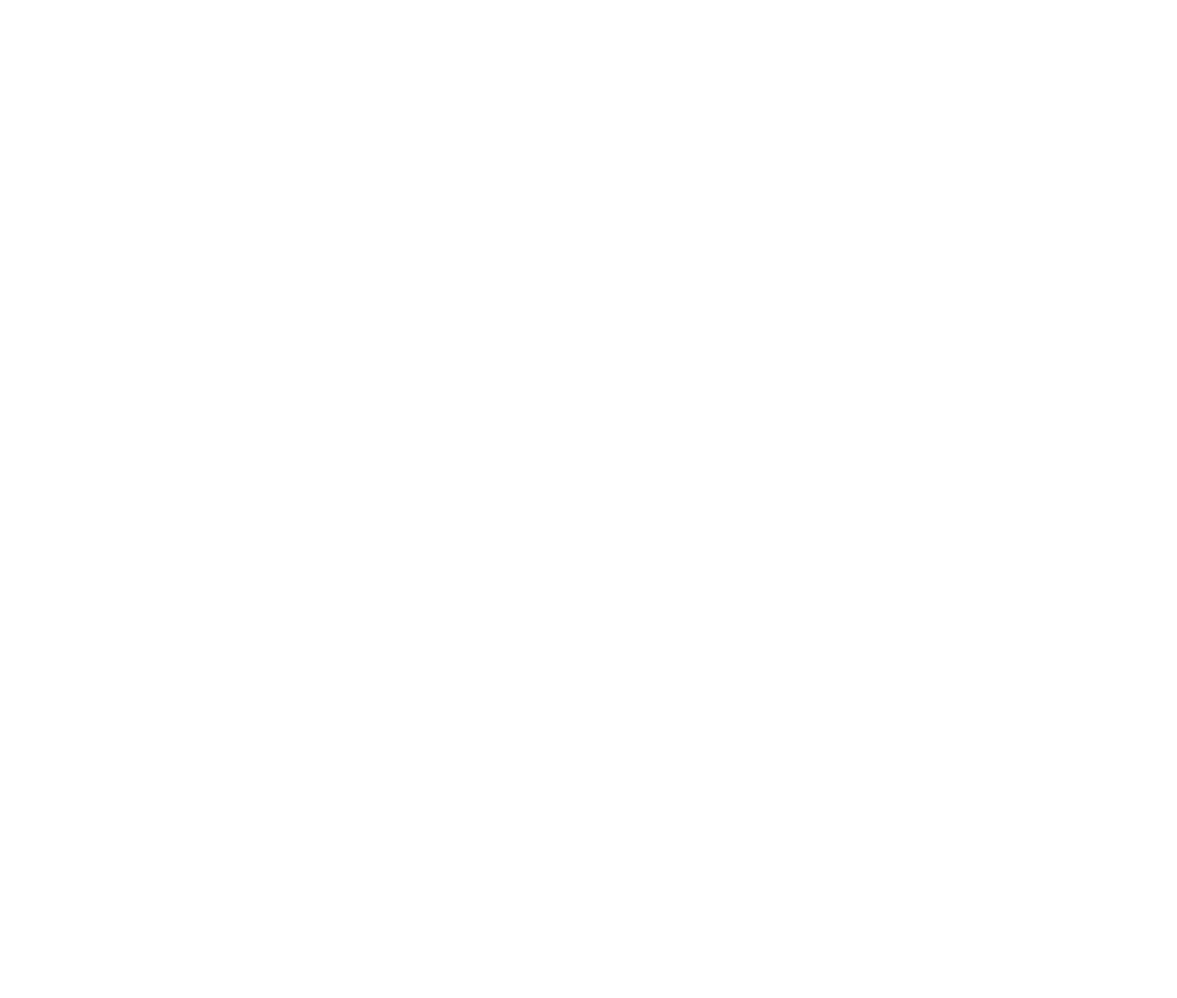
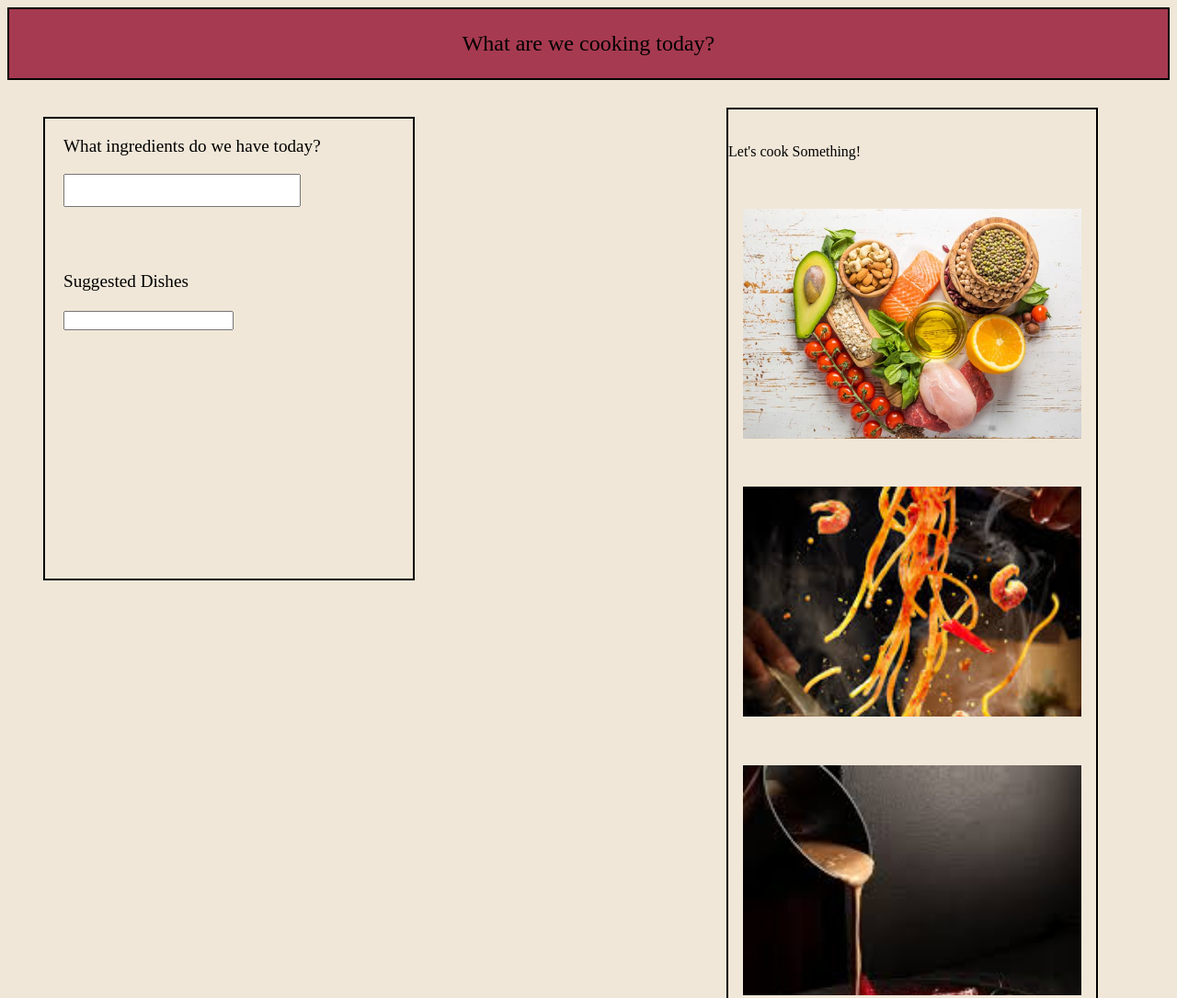
Before and after one commit to ShrutikSingh/AI-Powered-Recipe-Suggestion, a plain HTML site: page index.html in a window 1280 px wide. Shown: the top 1085 px of the page at 92% size. Before the commit the page ends 800 px from the top, so only its background shows below. Drawn offline with Linux system fonts and the light colour scheme.

Commit message:
Initial structure made

```diff
--- a/index.html
+++ b/index.html
@@ -3,9 +3,43 @@
 <head>
     <meta charset="UTF-8">
     <meta name="viewport" content="width=device-width, initial-scale=1.0">
-    <title>Document</title>
+    <link rel="stylesheet" href="style.css">
+    <title>Recipe</title>
 </head>
 <body>
+    <header>
+        <div class="upper-panel">
+            <p>What are we cooking today?</p>
+        </div>
+    </header>
+    <div class="main-section">
+        <div class="input-output">
+            <div class="input-box">
+                <p>What ingredients do we have today?</p>
+                <input type="text" class="input">
+            </div>
+            <div class="output-box">
+                <p>Suggested Dishes</p>
+                <input type="text" class="ouput">
+            </div>
+        </div>
 
+        <div class="food-pic">
+            <p>Let's cook Something!</p>
+            <div class="box1 box">
+                <div class="food" style="background-image: url('food1.jpg');"></div>
+            </div>
+            <div class="box2 box">
+                <div class="food" style="background-image: url('food2.jpeg');"></div>
+            </div>
+            <div class="box3 box">
+                <div class="food" style="background-image: url('food3.jpeg');"></div>
+            </div>
+
+        </div>
+        <div class="ingredient-name">
+
+        </div>
+    </div>
 </body>
 </html>
--- /dev/null
+++ b/style.css
@@ -0,0 +1,71 @@
+#header
+*{
+    margin: 0;
+    font-family: Arial;
+    border: border-box;
+}
+body{
+    background-color: #F0E7D8;
+}
+
+.main-section{
+    display: flex;
+    justify-content: space-evenly;
+
+}
+.upper-panel{
+    background-color: #A63A50;
+    border: 2px solid black;
+    height: 60 px;
+    display: flex;
+    align-items: center;
+    justify-content: center;
+    font-size: x-large;
+}
+
+
+.input-output{
+    display: flex;
+    flex-direction: column;
+    width: 400px;
+    height: 500px;
+    border: 2px solid black;
+    margin-top: 40px;
+    font-size: larger;
+}
+
+.input-box{
+    padding-left: 20px;
+}
+.input{
+    width: 250px;
+    height: 30px;
+}
+
+.output-box{
+    margin-top: 30px;
+    padding: 20px;
+}
+
+.food-pic{
+    display: flex;
+    flex-direction: column;
+    justify-content: space-evenly;
+    height: 1000px;
+    width: 400px;
+    border: 2px solid black;
+    margin-top: 30px;
+    margin-left: 300px;
+}
+
+.food{
+    background-size: cover;
+    height: 250px;
+    margin-top: 1rem ;
+    margin-bottom: 1rem;
+}
+
+.box{
+    margin-left: 1rem;
+    margin-right: 1rem;
+}
```
Also changed, not shown: food1.jpg (added), food2.jpeg (added), food3.jpeg (added).
